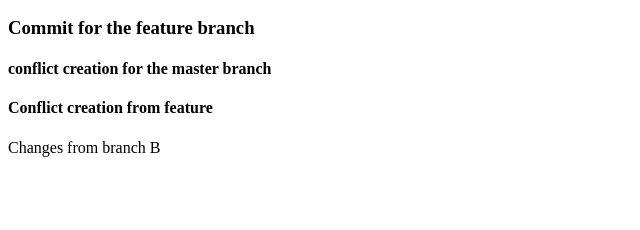
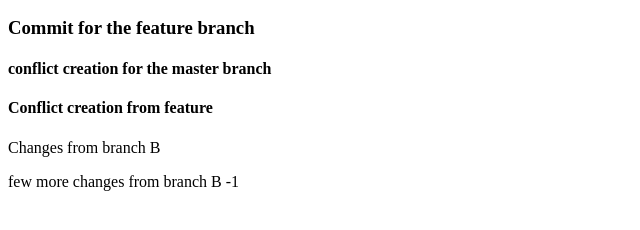
Before and after one commit to amalkk1994/git-practice, a plain HTML site: page index.html in a window 1280 px wide. Shown: the part 110-340 px from the top of the page, without its empty margins (0-640 px from the left). Drawn offline with Linux system fonts and the light colour scheme.

Commit message:
few more changes 1

```diff
--- a/index.html
+++ b/index.html
@@ -13,5 +13,6 @@
     <h4>conflict creation for the master branch</h4>
     <h4>Conflict creation from feature</h4>
     <p>Changes from branch B</p>
+    <p>few more changes from branch B -1</p>
   </body>
 </html>
```
